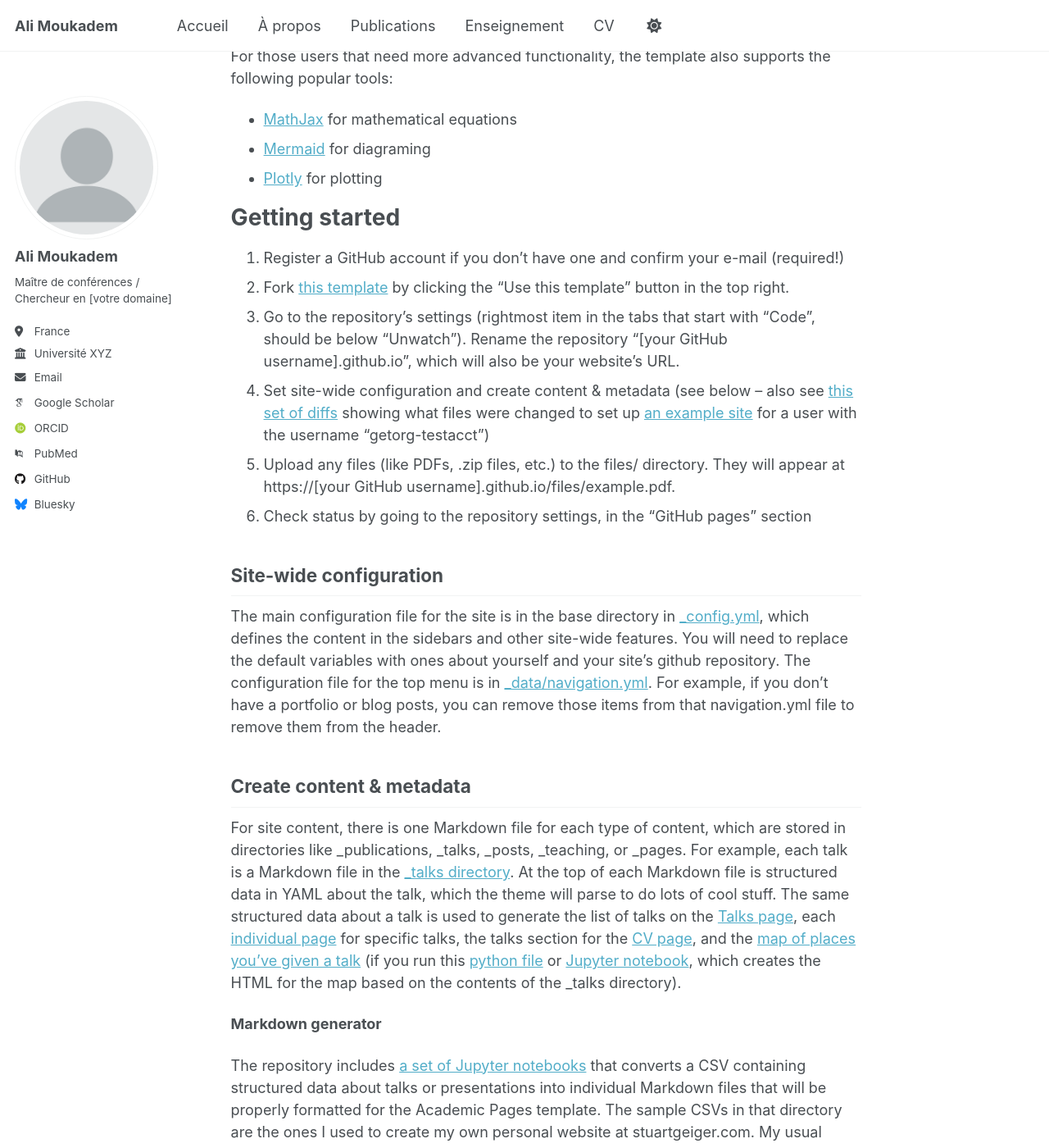
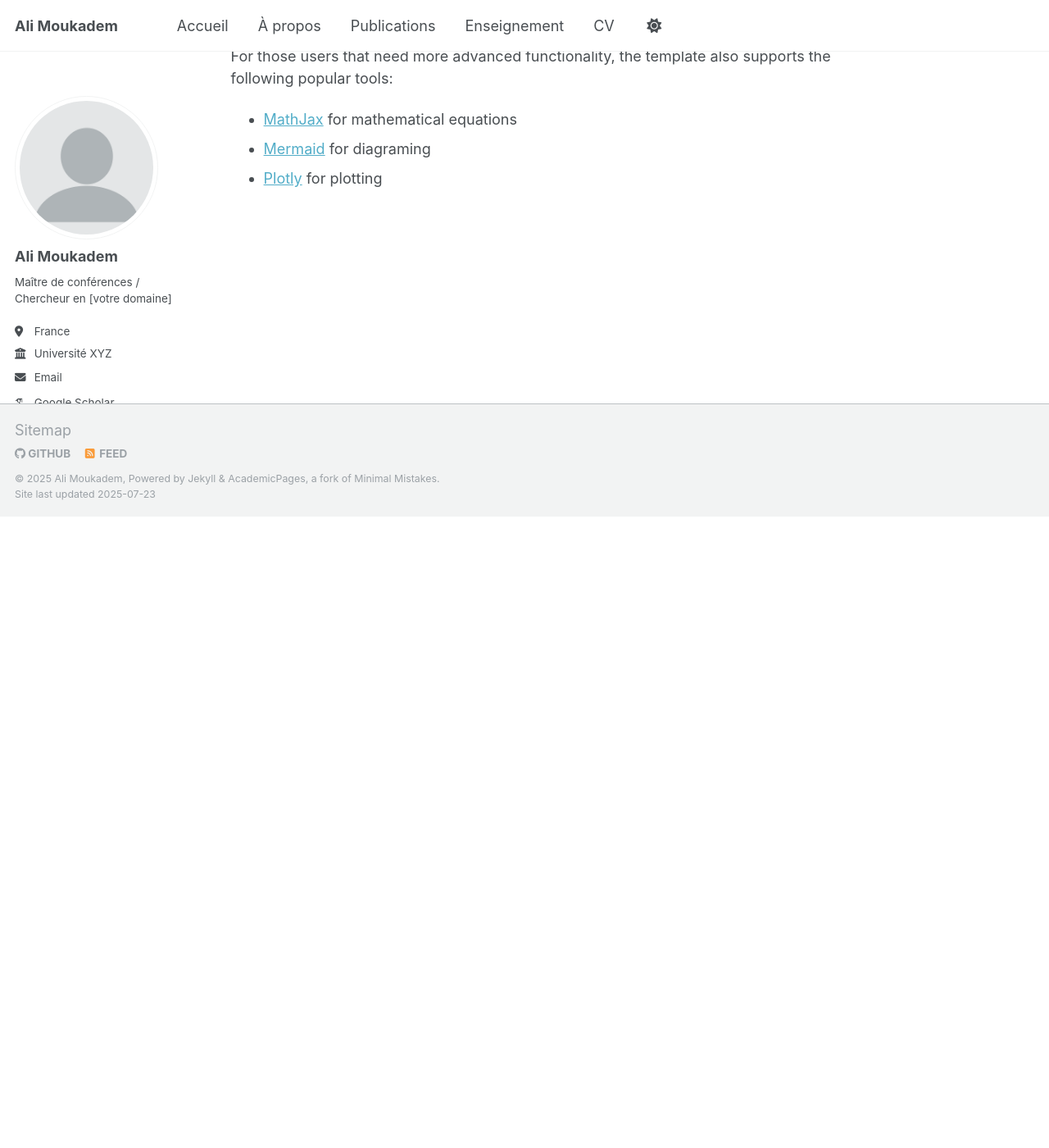
Before and after one commit to AMoukadem/amoukadem.github.io, a Jekyll site: the page built from _pages/about.md, in a window 1280 px wide and 1400 px high, scrolled down 985 px. Shown: the whole window at 82% size. Built offline with Jekyll 4.4.1, drawn with Linux system fonts in a browser that asks for light colours; some web fonts are replaced; a script that is not in the unit is left out; after the commit the page ends 1615 px from its top, so only the background shows below that; some of the changed text lies outside the part shown.

Commit message:
Update about.md

```diff
--- a/_pages/about.md
+++ b/_pages/about.md
@@ -21,36 +21,3 @@
 - [MathJax](https://www.mathjax.org/) for mathematical equations
 - [Mermaid](https://mermaid.js.org/) for diagraming
 - [Plotly](https://plotly.com/javascript/) for plotting
-
-Getting started
-======
-1. Register a GitHub account if you don't have one and confirm your e-mail (required!)
-1. Fork [this template](https://github.com/academicpages/academicpages.github.io) by clicking the "Use this template" button in the top right.
-1. Go to the repository's settings (rightmost item in the tabs that start with "Code", should be below "Unwatch"). Rename the repository "[your GitHub username].github.io", which will also be your website's URL.
-1. Set site-wide configuration and create content & metadata (see below -- also see [this set of diffs](http://archive.is/3TPas) showing what files were changed to set up [an example site](https://getorg-testacct.github.io) for a user with the username "getorg-testacct")
-1. Upload any files (like PDFs, .zip files, etc.) to the files/ directory. They will appear at https://[your GitHub username].github.io/files/example.pdf.
-1. Check status by going to the repository settings, in the "GitHub pages" section
-
-Site-wide configuration
-------
-The main configuration file for the site is in the base directory in [_config.yml](https://github.com/academicpages/academicpages.github.io/blob/master/_config.yml), which defines the content in the sidebars and other site-wide features. You will need to replace the default variables with ones about yourself and your site's github repository. The configuration file for the top menu is in [_data/navigation.yml](https://github.com/academicpages/academicpages.github.io/blob/master/_data/navigation.yml). For example, if you don't have a portfolio or blog posts, you can remove those items from that navigation.yml file to remove them from the header.
-
-Create content & metadata
-------
-For site content, there is one Markdown file for each type of content, which are stored in directories like _publications, _talks, _posts, _teaching, or _pages. For example, each talk is a Markdown file in the [_talks directory](https://github.com/academicpages/academicpages.github.io/tree/master/_talks). At the top of each Markdown file is structured data in YAML about the talk, which the theme will parse to do lots of cool stuff. The same structured data about a talk is used to generate the list of talks on the [Talks page](https://academicpages.github.io/talks), each [individual page](https://academicpages.github.io/talks/2012-03-01-talk-1) for specific talks, the talks section for the [CV page](https://academicpages.github.io/cv), and the [map of places you've given a talk](https://academicpages.github.io/talkmap.html) (if you run this [python file](https://github.com/academicpages/academicpages.github.io/blob/master/talkmap.py) or [Jupyter notebook](https://github.com/academicpages/academicpages.github.io/blob/master/talkmap.ipynb), which creates the HTML for the map based on the contents of the _talks directory).
-
-**Markdown generator**
-
-The repository includes [a set of Jupyter notebooks](https://github.com/academicpages/academicpages.github.io/tree/master/markdown_generator
-) that converts a CSV containing structured data about talks or presentations into individual Markdown files that will be properly formatted for the Academic Pages template. The sample CSVs in that directory are the ones I used to create my own personal website at stuartgeiger.com. My usual workflow is that I keep a spreadsheet of my publications and talks, then run the code in these notebooks to generate the Markdown files, then commit and push them to the GitHub repository.
-
-How to edit your site's GitHub repository
-------
-Many people use a git client to create files on their local computer and then push them to GitHub's servers. If you are not familiar with git, you can directly edit these configuration and Markdown files directly in the github.com interface. Navigate to a file (like [this one](https://github.com/academicpages/academicpages.github.io/blob/master/_talks/2012-03-01-talk-1.md) and click the pencil icon in the top right of the content preview (to the right of the "Raw | Blame | History" buttons). You can delete a file by clicking the trashcan icon to the right of the pencil icon. You can also create new files or upload files by navigating to a directory and clicking the "Create new file" or "Upload files" buttons.
-
-Example: editing a Markdown file for a talk
-![Editing a Markdown file for a talk](/images/editing-talk.png)
-
-For more info
-------
-More info about configuring Academic Pages can be found in [the guide](https://academicpages.github.io/markdown/), the [growing wiki](https://github.com/academicpages/academicpages.github.io/wiki), and you can always [ask a question on GitHub](https://github.com/academicpages/academicpages.github.io/discussions). The [guides for the Minimal Mistakes theme](https://mmistakes.github.io/minimal-mistakes/docs/configuration/) (which this theme was forked from) might also be helpful.
```
